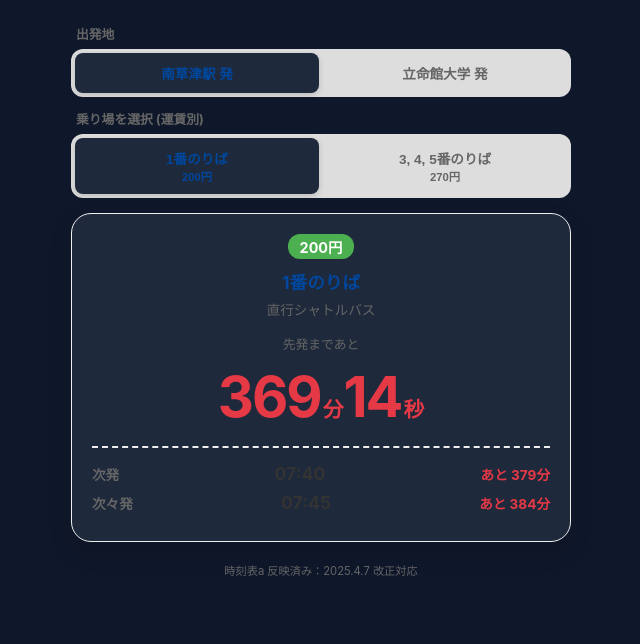
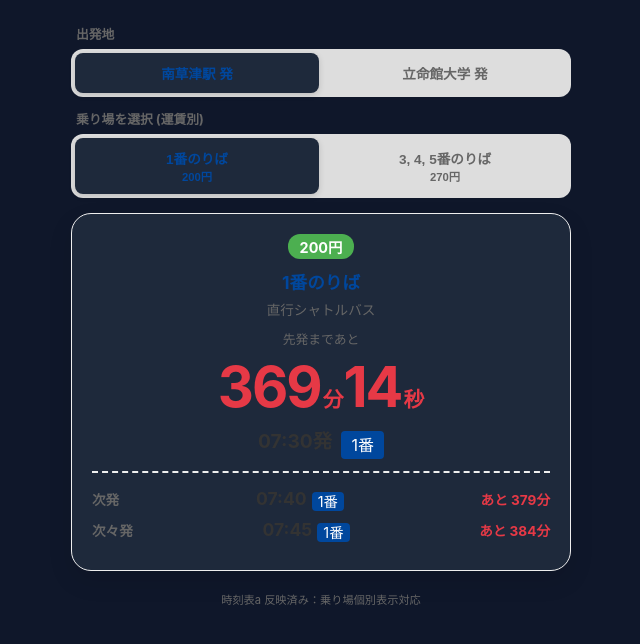
Before and after one commit to rypanda-cloud/bus-schedule, a plain HTML site: page index.html in a window 1280 px wide. Shown: the whole page, without its empty margins (319-959 px from the left). Drawn offline with Linux system fonts and the light colour scheme.

Commit message:
Update index.html

```diff
--- a/index.html
+++ b/index.html
@@ -3,7 +3,7 @@
 <head>
     <meta charset="UTF-8">
     <meta name="viewport" content="width=device-width, initial-scale=1.0">
-    <title>立命館バス案内 2025 改訂版</title>
+    <title>立命館バス案内 2025 乗り場表示版</title>
     <style>
         :root {
             --bg-color: #f4f7f9; --card-bg: #ffffff; --text-main: #333333;
@@ -30,7 +30,10 @@
         .price-badge { display: inline-block; background: var(--price-tag); color: white; padding: 2px 12px; border-radius: 12px; font-size: 0.9rem; font-weight: bold; margin-bottom: 10px; }
         .stop-info { font-size: 1.1rem; font-weight: bold; margin-bottom: 5px; color: var(--main-blue); }
 
-        .timer { font-size: 3.5rem; font-weight: bold; color: var(--accent-red); margin: 10px 0; letter-spacing: -2px; }
+        /* 乗り場番号を目立たせるスタイル */
+        .stop-number-badge { font-size: 0.9rem; background: var(--main-blue); color: white; padding: 1px 6px; border-radius: 4px; margin-left: 5px; vertical-align: middle; }
+
+        .timer { font-size: 3.5rem; font-weight: bold; color: var(--accent-red); margin: 5px 0; letter-spacing: -2px; }
         .timer span { font-size: 1.3rem; margin-left: 2px; letter-spacing: 0; }
 
         .later-list { border-top: 2px dashed var(--border-color); padding-top: 15px; text-align: left; margin-top: 15px; }
@@ -58,54 +61,58 @@
     <div class="card">
         <div id="price-display" class="price-badge">200円</div>
         <div id="stop-display" class="stop-info">--</div>
-        <div id="dest-display" style="font-size: 0.85rem; color: var(--text-sub); margin-bottom: 15px;">--</div>
+        <div id="dest-display" style="font-size: 0.85rem; color: var(--text-sub); margin-bottom: 10px;">--</div>
 
         <div id="timer-label" style="font-size:0.8rem; color:var(--text-sub);">先発まであと</div>
         <div id="countdown" class="timer">--<span>分</span>--<span>秒</span></div>
+        <div id="current-stop-detail" style="margin-bottom: 15px;"></div>
 
         <div class="later-list">
             <div class="later-item">
                 <span id="label2" class="later-label">次発</span>
-                <span id="time2" class="later-time">--:--</span>
+                <span><span id="time2" class="later-time">--:--</span><span id="stop2"></span></span>
                 <span id="diff2" class="later-diff"></span>
             </div>
             <div class="later-item">
                 <span id="label3" class="later-label">次々発</span>
-                <span id="time3" class="later-time">--:--</span>
+                <span><span id="time3" class="later-time">--:--</span><span id="stop3"></span></span>
                 <span id="diff3" class="later-diff"></span>
             </div>
         </div>
     </div>
 
-    <div class="footer">時刻表a 反映済み：2025.4.7 改正対応</div>
+    <div class="footer">時刻表a 反映済み：乗り場個別表示対応</div>
 </div>
 
 <script>
-// 時刻データを整理・ソートする関数
-const sortTimes = (times) => [...new Set(times)].sort(); // 重複許容の場合は[...times].sort()
-const sortWithDuplicates = (times) => times.map(t => t.replace(';', ':')).sort();
-
-const rawStationP345 = [
-    "08:07","08:16","08:37","09:02","09:20","09:40","10:04","10:18","10:37","11:16","10:37","12:16","12:37","13:16","13:37","14:16","14:37","15:16","16:18", // 3番
-    "06:57","07:27","07:37","07:47","08:01","08:16","08:30","08:33","08:45","09:02","09:30","09:40","10:04","10:24","10:37","11:03","11:22","11:37","12:22","13:03","13:22","14:03","14:22","15:02","15:22","15:37","15:52","16:03","16:22","16:37","16:54","17:09","17:24","17:39","17:54","18:09","18:24","18:39","18:54","19:09","19:24","19:54","20:09","20:24","20:54","21:09","21:24", // 4番
-    "08:59","09:20","09:52","10:52","11:52","12:52","13:52","14:52" // 5番
-];
+// ヘルパー関数：時刻文字列を正規化してオブジェクト化
+const parseTimes = (times, stopName) => {
+    return times.map(t => {
+        let cleanTime = t.replace(';', ':').replace(',', ':');
+        if (cleanTime.split(':').length > 2) cleanTime = cleanTime.substring(0, 5);
+        return { time: cleanTime, stop: stopName };
+    });
+};
 
 const busData = {
     station: {
         routes: [
             { id: 's1', stop: '1番のりば', price: '200', dest: '直行シャトルバス',
-              times: sortWithDuplicates(["07:30","07:40","07:45","07:52","07:57","08:01","08:05","08:15","08:16","08:16","08:18","08:20","08:20","08:23","08:23","08:25","08:27","08:30","08:33","08:37","08:40","08:45","08:50","08:55","09:02","09:12","09:20","09:25","09:30","09:33","09:40","09:43","09:47","09:50","09:53","09:58","10:01","10:04","10:07","10:10","10:12","10:15","10:18","10:21","10:24","10:27","10:30","10:37","10:47","10:52","11:03","11:16","11:22","11:32","11:37","11:52","12:02","12:12","12:16","12:22","12:28","12:32","12:37","12:47","12:52","13:22","13:37","13:52","14:30","15:55"]) },
+              times: parseTimes(["07:30","07:40","07:45","07:52","07:57","08:01","08:05","08:15","08:16","08:16","08:18","08:20","08:20","08:23","08:23","08:25","08:27","08:30","08:33","08:37","08:40","08:45","08:50","08:55","09:02","09:12","09:20","09:25","09:30","09:33","09:40","09:43","09:47","09:50","09:53","09:58","10:01","10:04","10:07","10:10","10:12","10:15","10:18","10:21","10:24","10:27","10:30","10:37","10:47","10:52","11:03","11:16","11:22","11:32","11:37","11:52","12:02","12:12","12:16","12:22","12:28","12:32","12:37","12:47","12:52","13:22","13:37","13:52","14:30","15:55"], "1番") },
             { id: 's2', stop: '3, 4, 5番のりば', price: '270', dest: 'かがやき・パナ・立命経由',
-              times: sortWithDuplicates(rawStationP345) }
+              times: [
+                  ...parseTimes(["08:07","08:16","08:37","09:02","09:20","09:40","10:04","10:18","10:37","11:16","10:37","12:16","12:37","13:16","13:37","14:16","14:37","15:16","16:18"], "3番"),
+                  ...parseTimes(["06:57","07:27","07:37","07:47","08:01","08:16","08:30","08:33","08:45","09:02","09:30","09:40","10:04","10:24","10:37","11:03","11:22","11:37","12:22","13:03","13:22","14:03","14:22","15:02","15:22","15:37","15:52","16:03","16:22","16:37","16:54","17:09","17:24","17:39","17:54","18:09","18:24","18:39","18:54","19:09","19:24","19:54","20:09","20:24","20:54","21:09","21:24"], "4番"),
+                  ...parseTimes(["08:59","09:20","09:52","10:52","11:52","12:52","13:52","14:52"], "5番")
+              ].sort((a, b) => a.time.localeCompare(b.time)) }
         ]
     },
     univ: {
         routes: [
-            { id: 'u1', stop: '3番のりば', price: '200', dest: '南草津駅 行 (シャトル直行)',
-              times: sortWithDuplicates(["10:50","11:50","12:25","12:30","12:43","12:50","13:10","13:30","13:50","14:10","14:30","14:40","14:50","14:53","14:58","15:03","15:10","15:20","15:30","15:40","15:50","16:00","16:10","16:20","16:30","16:37","16:40","16:43","16:47","16:50","16:53","16:57","17:03","17:15","17:20","17:40","17:50","18:05","18:20","18:23","18:28","18:33","18:38","18:48","18:58","19:03","19:18","19:33","19:48","20:08","20:45"]) },
+            { id: 'u1', stop: '3番のりば', price: '200', dest: '南草津駅 行 (直行)',
+              times: parseTimes(["10:50","11:50","12:25","12:30","12:43","12:50","13:10","13:30","13:50","14:10","14:30","14:40","14:50","14:53","14:58","15:03","15:10","15:20","15:30","15:40","15:50","16:00","16:10","16:20","16:30","16:37","16:40","16:43","16:47","16:50","16:53","16:57","17:03","17:15","17:20","17:40","17:50","18:05","18:20","18:23","18:28","18:33","18:38","18:48","18:58","19:03","19:18","19:33","19:48","20:08","20:45"], "3番") },
             { id: 'u2', stop: '2番のりば', price: '270', dest: '南草津駅 行 (各線経由)',
-              times: sortWithDuplicates(["07:00","07:15","08:05","08:35","09:05","09:25","09:35","09:45","10:05","10:40","10:45","10:50","11:05","11:35","11:50","12:05","12:25","12:30","12:35","12:43","12:50","13:05","13:10","13:30","13:35","13:45","13:50","14:05","14:10","14:30","14:35","14:40","14:50","14:53","14:55","14:58","15:03","15:05","15:10","15:20","15:30","15:35","15:40","15:45","15:50","16:00","16:05","16:10","16:20","16:30","16:37","16:40","16:40","16:43","16:45","16:47","16:50","16:53","16:57","17:03","17:05","17:10","17:15","17:20","17:20","17:25","17:35","17:40","17:40","17:50","17:50","17:55","18:05","18:05","18:10","18:20","18:20","18:23","18:25","18:28","18:33","18:35","18:38","18:40","18:48","18:55","18:58","19:03","19:05","19:10","19:18","19:20","19:25","19:33","19:35","19:40","19:48","19:50","19:50","19:55","20:05","20:10","20:20","20:25","20:40","20:45","20:50","20:55","21:10","21:25","21:40","21:50","22:00","22:40"]) }
+              times: parseTimes(["07:00","07:15","08:05","08:35","09:05","09:25","09:35","09:45","10:05","10:40","10:45","10:50","11:05","11:35","11:50","12:05","12:25","12:30","12:35","12:43","12:50","13:05","13:10","13:30","13:35","13:45","13:50","14:05","14:10","14:30","14:35","14:40","14:50","14:53","14:55","14:58","15:03","15:05","15:10","15:20","15:30","15:35","15:40","15:45","15:50","16:00","16:05","16:10","16:20","16:30","16:37","16:40","16:40","16:43","16:45","16:47","16:50","16:53","16:57","17:03","17:05","17:10","17:15","17:20","17:20","17:25","17:35","17:40","17:40","17:50","17:50","17:55","18:05","18:05","18:10","18:20","18:20","18:23","18:25","18:28","18:33","18:35","18:38","18:40","18:48","18:55","18:58","19:03","19:05","19:10","19:18","19:20","19:25","19:33","19:35","19:40","19:48","19:50","19:50","19:55","20:05","20:10","20:20","20:25","20:40","20:45","20:50","20:55","21:10","21:25","21:40","21:50","22:00","22:40"], "2番") }
         ]
     }
 };
@@ -159,49 +166,62 @@ function updateDisplay() {
     const nowStr = now.getHours().toString().padStart(2, '0') + ":" + now.getMinutes().toString().padStart(2, '0');
     const route = busData[currentBase].routes.find(r => r.id === currentRouteId);
 
-    let upcoming = route.times.filter(t => t > nowStr);
+    let upcoming = route.times.filter(t => t.time > nowStr);
     const isTomorrow = upcoming.length === 0;
 
     const label2 = document.getElementById('label2');
     const label3 = document.getElementById('label3');
     const timerLabel = document.getElementById('timer-label');
     const countdownEl = document.getElementById('countdown');
+    const currentStopDetail = document.getElementById('current-stop-detail');
+
+    const updateLaterRow = (index, timeId, stopId, diffId) => {
+        const bus = upcoming[index];
+        if (bus) {
+            document.getElementById(timeId).innerText = bus.time;
+            document.getElementById(stopId).innerHTML = `<span class="stop-number-badge">${bus.stop}</span>`;
+
+            const [th, tm] = bus.time.split(':');
+            const tt = new Date(); tt.setHours(th, tm, 0);
+            let d = Math.floor((tt - now) / 1000 / 60);
+            if (d < 0) d += 1440;
+            document.getElementById(diffId).innerText = `あと ${d}分`;
+        } else {
+            document.getElementById(timeId).innerText = index === 1 ? "終バス" : "--:--";
+            document.getElementById(stopId).innerHTML = "";
+            document.getElementById(diffId).innerText = "";
+        }
+    };
 
     if (isTomorrow) {
-        upcoming = [route.times[0], route.times[1], route.times[2]];
+        upcoming = [route.times[0], route.times[1]];
         timerLabel.innerText = "本日の運行は終了しました";
         countdownEl.innerHTML = `<div style="font-size:1.4rem; color:var(--text-sub); padding:10px;">また明日！</div>`;
+        currentStopDetail.innerHTML = "";
 
         label2.innerHTML = `<span class="tomorrow-tag">明日</span>始発`;
         label3.innerHTML = `<span class="tomorrow-tag">明日</span>次発`;
 
-        document.getElementById('time2').innerText = upcoming[0] || "--:--";
-        document.getElementById('time3').innerText = upcoming[1] || "--:--";
-        document.getElementById('diff2').innerText = "";
-        document.getElementById('diff3').innerText = "";
+        updateLaterRow(0, 'time2', 'stop2', 'diff2');
+        updateLaterRow(1, 'time3', 'stop3', 'diff3');
     } else {
+        const firstBus = upcoming[0];
         timerLabel.innerText = "先発まであと";
         label2.innerText = "次発";
         label3.innerText = "次々発";
 
-        const [h, m] = upcoming[0].split(':');
+        const [h, m] = firstBus.time.split(':');
         const target = new Date(); target.setHours(h, m, 0);
         const diff = target - now;
         const min = Math.floor(diff / 1000 / 60);
         const sec = Math.floor(diff / 1000) % 60;
         countdownEl.innerHTML = `${min}<span>分</span>${sec}<span>秒</span>`;
 
-        document.getElementById('time2').innerText = upcoming[1] || "終バス";
-        document.getElementById('time3').innerText = upcoming[2] || "--:--";
+        // 先発の乗り場をタイマーの下に表示
+        currentStopDetail.innerHTML = `<span style="font-size:1.2rem; font-weight:bold;">${firstBus.time}発</span> <span class="stop-number-badge" style="font-size:1rem; padding:4px 10px;">${firstBus.stop}</span>`;
 
-        const calcMin = (t) => {
-            const [th, tm] = t.split(':');
-            const tt = new Date(); tt.setHours(th, tm, 0);
-            const d = Math.floor((tt - now) / 1000 / 60);
-            return d < 0 ? d + 1440 : d;
-        };
-        document.getElementById('diff2').innerText = upcoming[1] ? `あと ${calcMin(upcoming[1])}分` : "";
-        document.getElementById('diff3').innerText = upcoming[2] ? `あと ${calcMin(upcoming[2])}分` : "";
+        updateLaterRow(1, 'time2', 'stop2', 'diff2');
+        updateLaterRow(2, 'time3', 'stop3', 'diff3');
     }
 }
 
```
